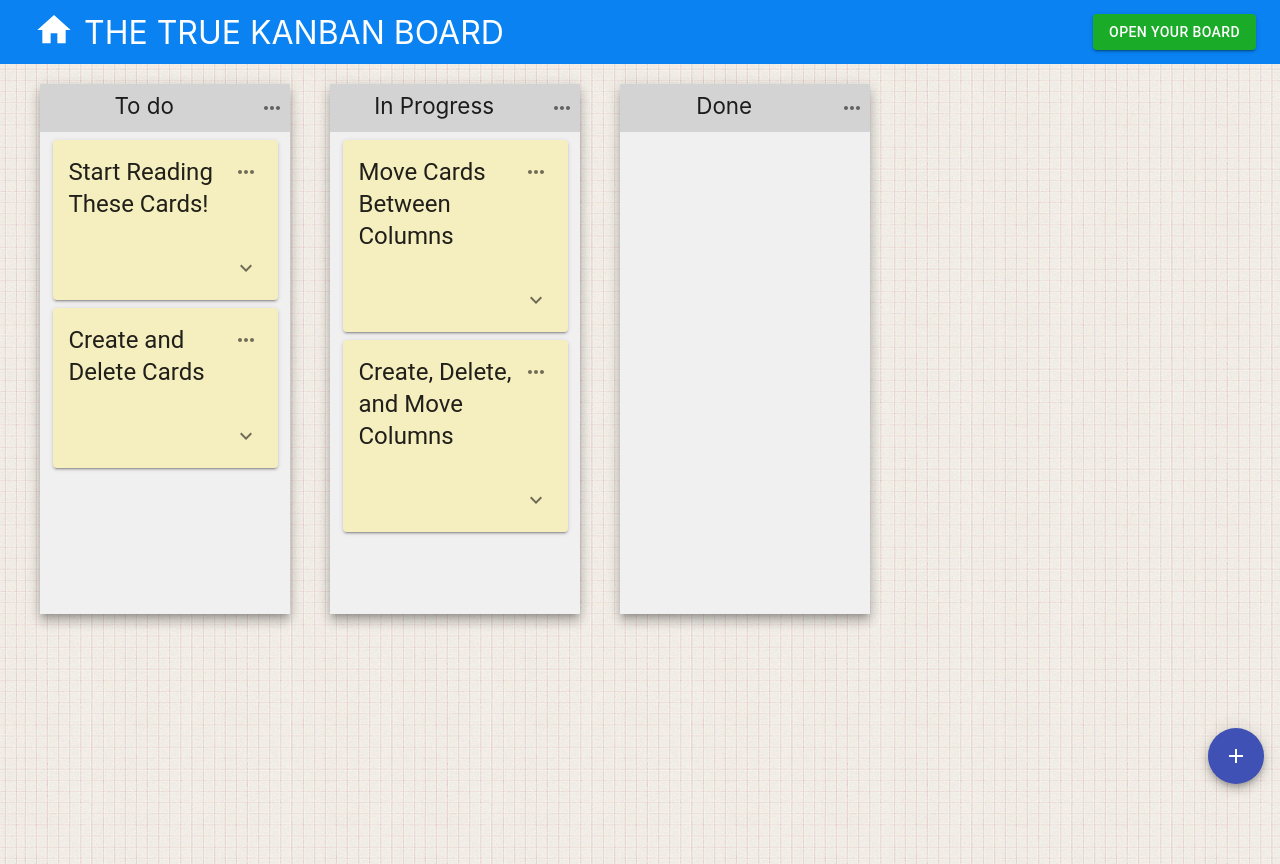
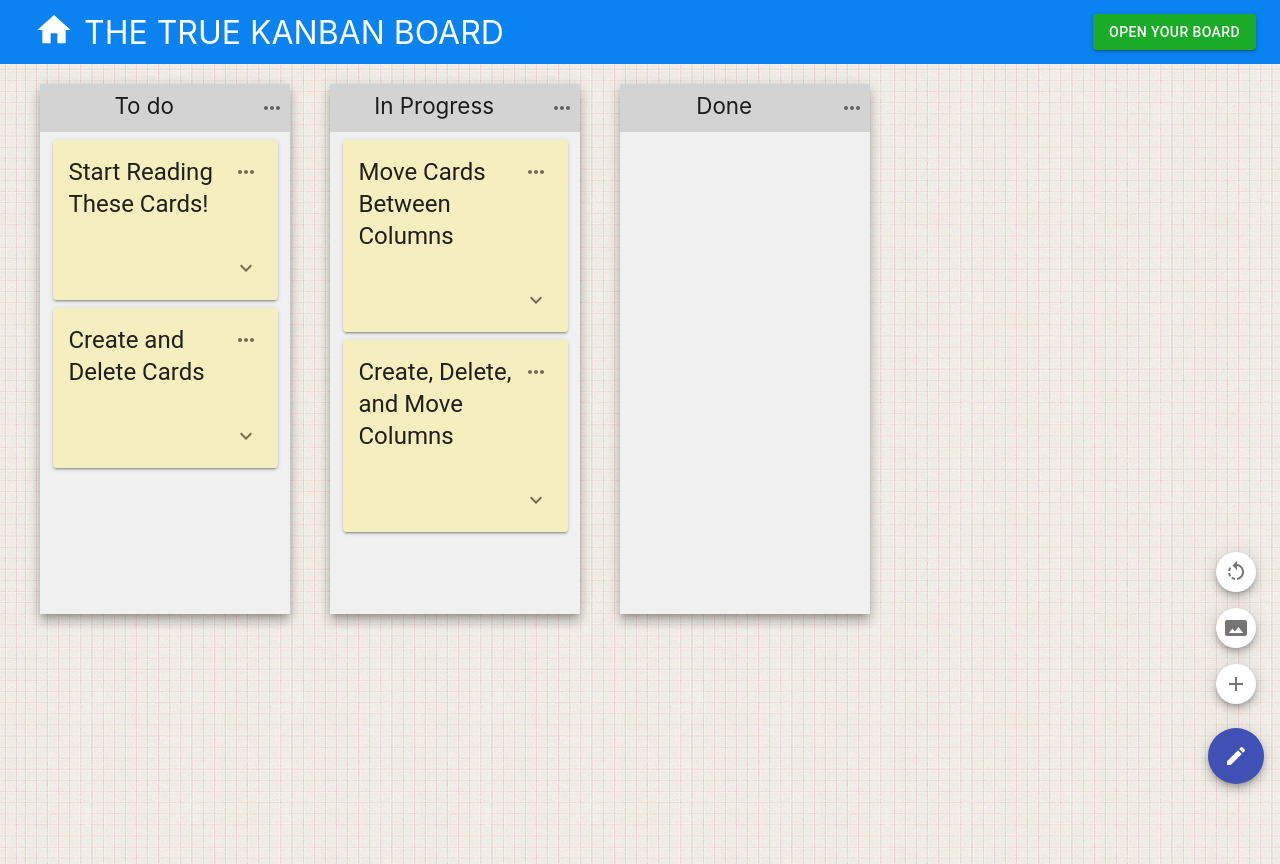
Before and after one commit to mr-robak/kanban-hackathon, a React (Create React App) app: page /board in a window 1280 px wide. Built offline with nearby package versions, Linux system fonts and the light colour scheme.

Commit message:
Keep speed dial open

```diff
--- a/src/components/Board.tsx
+++ b/src/components/Board.tsx
@@ -191,15 +191,15 @@ export default function Board() {
   /* ----------------------------- */
   /* Speed dial handlers, state... */
   /* ----------------------------- */
-  const [open, setOpen] = useState<boolean>(false);
+  // const [open, setOpen] = useState<boolean>(true);
 
-  const handleOpen = () => {
-    setOpen(true);
-  };
+  // // const handleOpen = () => {
+  // //   setOpen(true);
+  // // };
 
-  const handleClose = () => {
-    setOpen(false);
-  };
+  // // const handleClose = () => {
+  // //   setOpen(false);
+  // // };
 
   const actions = [
     { icon: <Add />, name: "Add column", handler: addNewColumn },
@@ -274,9 +274,7 @@ export default function Board() {
         ariaLabel="Board actions"
         className={classes.speedDial}
         icon={<SpeedDialIcon openIcon={<EditIcon />} />}
-        onClose={handleClose}
-        onOpen={handleOpen}
-        open={open}
+        open={true}
       >
         {actions.map((action) => (
           <SpeedDialAction
```
